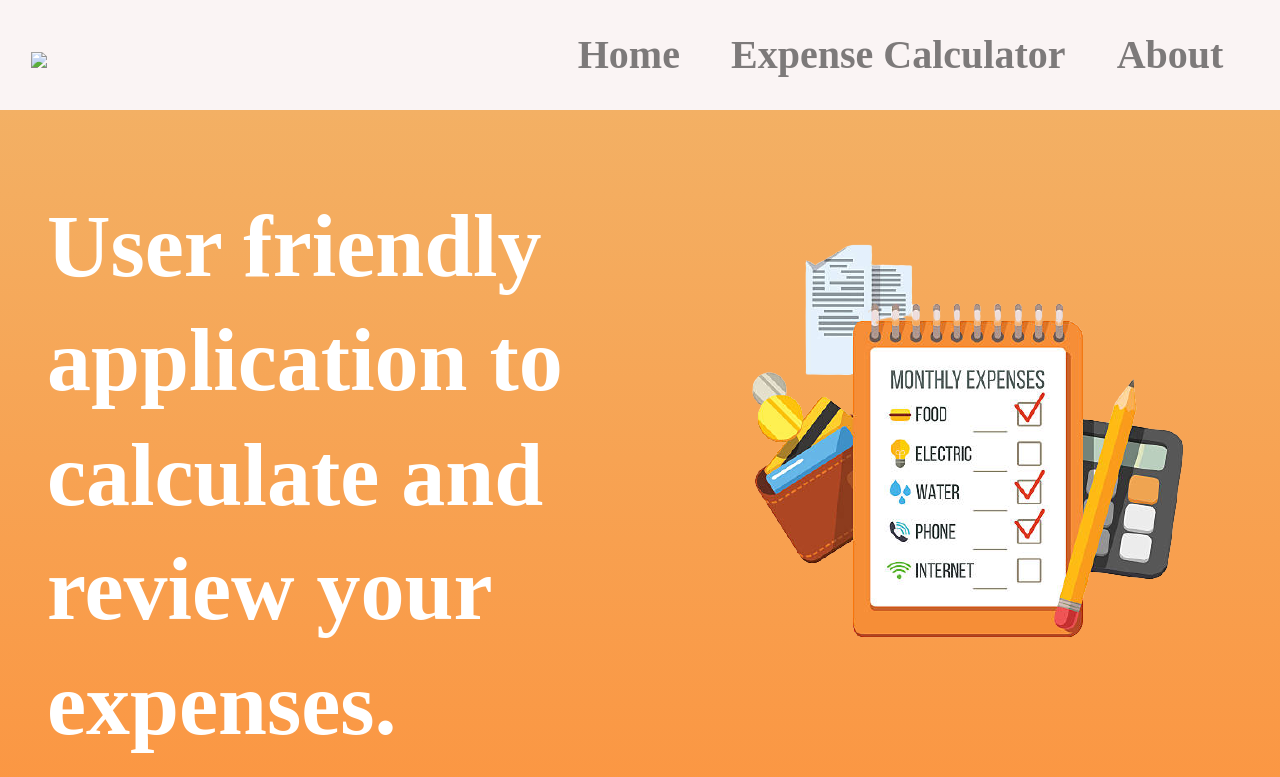
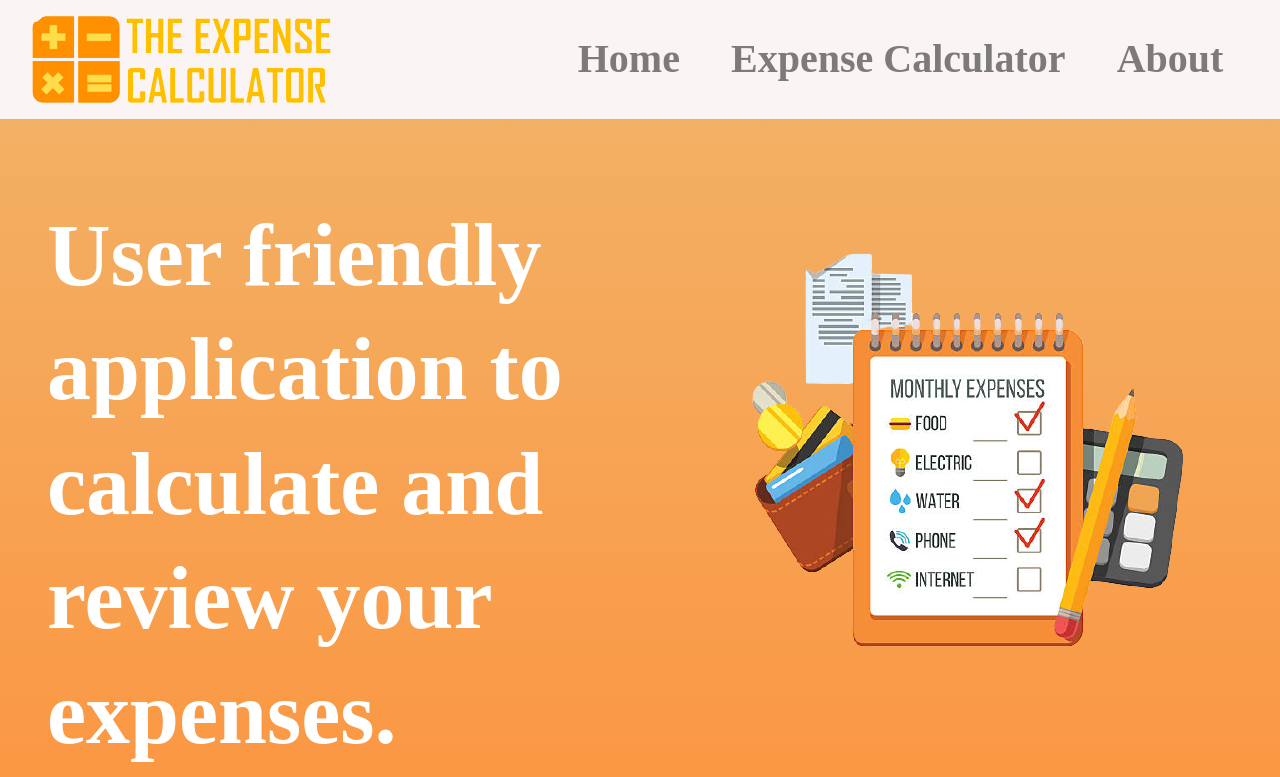
Before and after one commit to Krintox/theexpensecalculator, a plain HTML site: page index.html in a window 1280 px wide. Shown: the top 777 px of the page. Drawn offline with nearby package versions, Linux system fonts and the light colour scheme; files whose address does not match are found by name; a web font is replaced by a local one.

Commit message:
Update index.html

```diff
--- a/index.html
+++ b/index.html
@@ -25,7 +25,7 @@
 
       <nav class="navbar navbar-expand-lg navbar-light">
         <div class="container-fluid">
-        <a class="navbar-brand" href=""><img src="Images/nav-logo.png"></a>
+        <a class="navbar-brand" href=""><img src="nav-logo.png"></a>
 
         <button class="navbar-toggler" type="button" data-toggle="collapse" data-target="#navbarTogglerDemo02">
             <span class="navbar-toggler-icon"></span>
```
